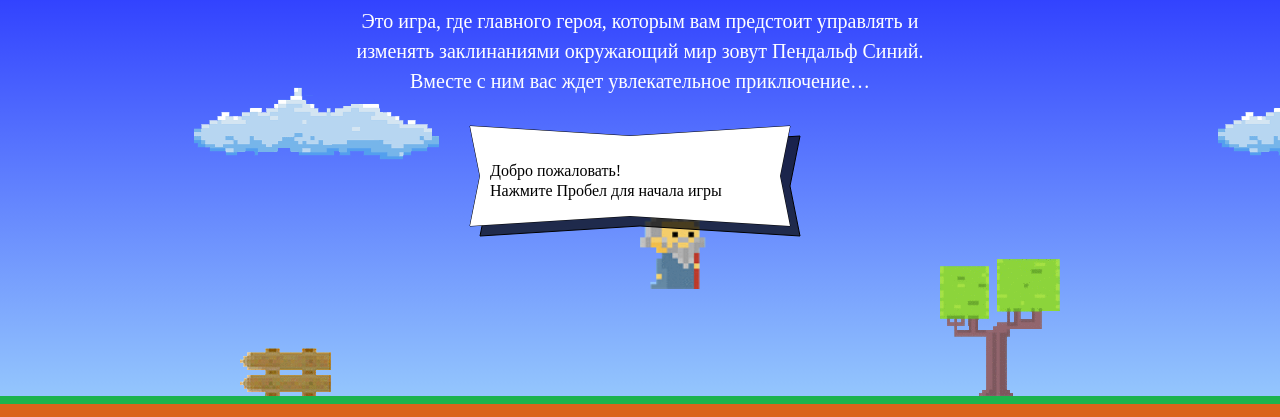
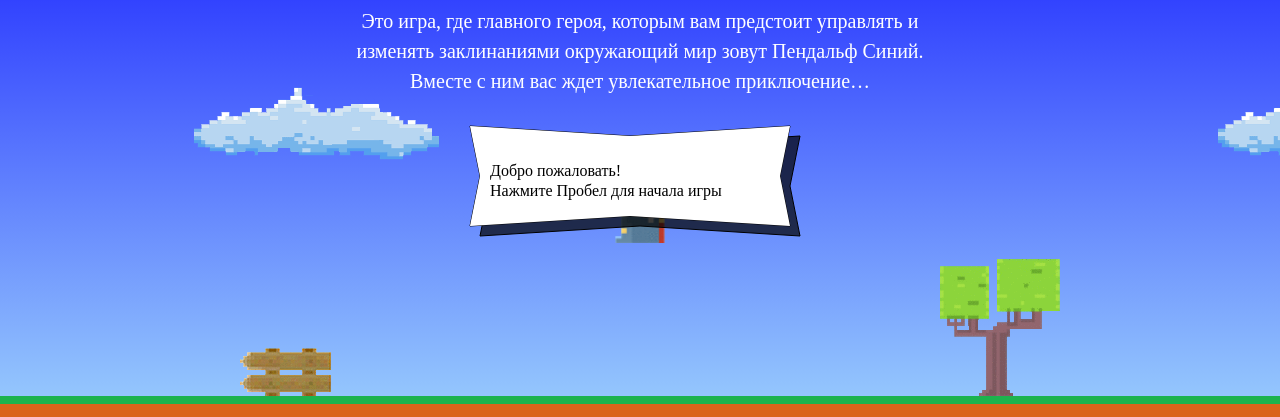
Before and after one commit to iphilka/397245-code-and-magick, a website: page index.html in a window 1280 px wide. Shown: the part 203-620 px from the top of the page. Drawn offline with Linux system fonts and the light colour scheme; a web font is replaced by a local one.

Commit message:
Правки

```diff
--- a/index.html
+++ b/index.html
@@ -182,24 +182,23 @@
 </template>
 <script>
   var fireballSize = 22;
-  var getFireballSpeed = function (left){
-    if(left){
+  var getFireballSpeed = function (left) {
+    if (left) {
       return 5;
     }
     return 2;
-  }
+  };
   var wizardSpeed = 3;
   var wizardWidth = 70;
-  var getWizardHeight = function(){
+  var getWizardHeight = function () {
     return 1.337 * wizardWidth;
-  }
-  var getWizardX = function (width){
-    return width / 2;
-  }
-  var getWizardY = function (height){
-    return height * 0.33;
-  }
-
+  };
+  var getWizardX = function (width) {
+    return width / 2 - wizardWidth / 2;
+  };
+  var getWizardY = function (height) {
+    return height / 3 - getWizardHeight() / 2;
+  };
 </script>
 <script src="js/game.js"></script>
 
```
